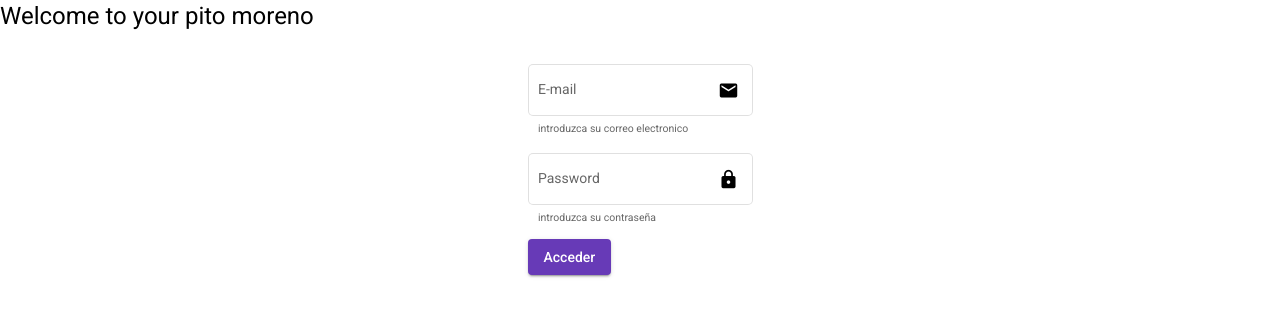
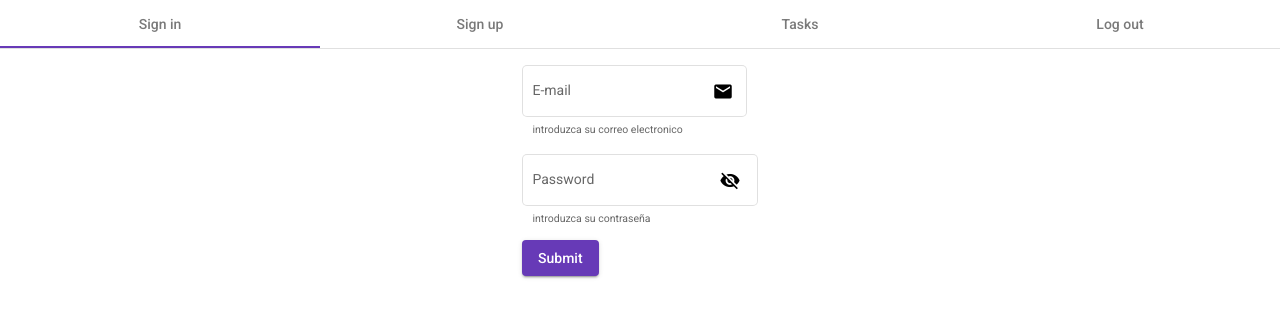
Before and after one commit to guillermodean/SLIMEAPP, an Angular app: page /signin in a window 1280 px wide. Shown: the top 318 px of the page. Built offline with nearby package versions, Linux system fonts and the light colour scheme; sample sign-in values are in the browser's storage.

Commit message:
first homeguill commit, changed signin as front

```diff
--- a/package.json
+++ b/package.json
@@ -42,6 +42,6 @@
     "protractor": "~7.0.0",
     "ts-node": "~8.3.0",
     "tslint": "~6.1.0",
-    "typescript": "~4.1.5"
+    "typescript": "^4.1.6"
   }
 }
--- a/src/app/app-routing.module.ts
+++ b/src/app/app-routing.module.ts
@@ -12,12 +12,13 @@ import { AuthGuard } from "./auth.guard";
 const routes: Routes = [
   {
     path:'',
-    redirectTo:'task',
+    redirectTo:'signin',
     pathMatch:'full'
   },
   {
     path:'task',
-    component:TaskComponent
+    component:TaskComponent,
+    canActivate: [AuthGuard]
   },
   {
     path:'signin',
@@ -25,7 +26,8 @@ const routes: Routes = [
   },
   {
     path:'signup',
-    component:SignupComponent
+    component:SignupComponent,
+    canActivate: [AuthGuard]
   },
   {
     path:'private',
--- a/src/app/app.component.html
+++ b/src/app/app.component.html
@@ -15,7 +15,14 @@
   </nav>
 </ng-container>
 <ng-template #loggedIn>
-  <h1>Welcome to your pito moreno</h1>
+  <ng-container>
+    <nav mat-tab-nav-bar mat-stretch-tabs animationDuration="2000ms">
+      <a mat-tab-link *ngFor="let link of navLinks" [routerLink]="link.link" routerLinkActive #rla="routerLinkActive"
+        [active]="rla.isActive">{{link.label}}
+      </a>
+      <a mat-tab-link (click)="authservice.logOut()">Log out</a>
+    </nav>
+  </ng-container>
 </ng-template>
 
 
--- a/src/app/app.component.ts
+++ b/src/app/app.component.ts
@@ -9,31 +9,49 @@ import { AuthService } from "./services/auth.service";
 })
 export class AppComponent {
   title = 'frontend';
-  navLinks:any[];
-  activeLinkIndex=-1;
-  constructor(private router: Router,public authservice:AuthService){
-    this.navLinks=[
+  navLinks: any[];
+  activeLinkIndex = -1;
+
+  constructor(private router: Router, public authservice: AuthService) {
+    this.navLinks = []
+  }
+  ngOnInit(): void {
+
+    if (this.authservice.logdegIn()) {
+      console.log('navlinks ' + this.navLinks)
+      this.navLinks = [
         {
-        label:'Tasks',
-        link:'./task',
-        index:0
+          label: 'Sign in',
+          link: './signin',
+          index: 0
         },
         {
-        label:'Sign up',
-        link:'./signup',
-        index:1
+          label: 'Sign up',
+          link: './signup',
+          index: 1
         },
         {
-        label:'Sign in',
-        link:'./signin',
-        index:2
+          label: 'Tasks',
+          link: './task',
+          index: 2
         }
       ];
+      this.ngOnInit
+    } else {
+      console.log('navlinks ' + this.navLinks)
+      this.navLinks = [
+        {
+          label: 'Sign in',
+          link: './signin',
+          index: 0
+        }
+      ];
+      this.ngOnInit
+    }
 
-  }
-  ngOnInit(): void {
     this.router.events.subscribe((res) => {
       this.activeLinkIndex = this.navLinks.indexOf(this.navLinks.find(tab => tab.link === '.' + this.router.url));
     });
+
   }
 }
--- a/src/app/components/signing/signing.component.css
+++ b/src/app/components/signing/signing.component.css
@@ -5,3 +5,19 @@
   flex-direction: column;
   padding-top: 1%;
 }
+.example-container .mat-form-field + .mat-form-field {
+  margin-left: 8px;
+}
+
+.example-right-align {
+  text-align: right;
+}
+
+input.example-right-align::-webkit-outer-spin-button,
+input.example-right-align::-webkit-inner-spin-button {
+  display: none;
+}
+
+input.example-right-align {
+  -moz-appearance: textfield;
+}
--- a/src/app/components/signing/signing.component.html
+++ b/src/app/components/signing/signing.component.html
@@ -1,10 +1,11 @@
 <div class="row">
   <div class="parent">
-      <form  (submit)='signIn()'> <!--[formGroup]='loginform'-->
+    <form (submit)='signIn()'>
+      <!--[formGroup]='loginform'-->
       <p>
         <mat-form-field appearance="outline">
           <mat-label>E-mail</mat-label>
-              <input  matInput name="email" [(ngModel)]="user.email"placeholder="Email" >
+          <input matInput name="email" [(ngModel)]="user.email" placeholder="Email">
           <mat-icon matSuffix>email</mat-icon>
           <mat-hint>introduzca su correo electronico</mat-hint>
         </mat-form-field>
@@ -12,13 +13,16 @@
       <p>
         <mat-form-field appearance="outline">
           <mat-label>Password</mat-label>
-              <input  matInput name="password"[(ngModel)]="user.password" placeholder="Email" >
-              <mat-icon matSuffix>lock</mat-icon>
+          <input matInput [type]="hide ? 'password' : 'text'" name="password" [(ngModel)]="user.password"
+            placeholder="Email">
+          <button mat-icon-button matSuffix (click)="hide = !hide" [attr.aria-label]="'Hide password'"
+            [attr.aria-pressed]="hide">
+            <mat-icon>{{hide ? 'visibility_off' : 'visibility'}}</mat-icon>
+          </button>
           <mat-hint>introduzca su contraseña</mat-hint>
         </mat-form-field>
       </p>
-
-          <button mat-raised-button color="primary" type="submit">Acceder</button>
+      <button mat-raised-button color="primary" type="submit">Submit</button>
     </form>
   </div>
 
--- a/src/app/components/signing/signing.component.ts
+++ b/src/app/components/signing/signing.component.ts
@@ -1,5 +1,6 @@
 import { Component, OnInit } from '@angular/core';
 import { AuthService } from "../../services/auth.service";
+import { MatFormFieldModule } from "@angular/material/form-field";
 import { Router } from "@angular/router";
 
 @Component({
@@ -8,26 +9,33 @@ import { Router } from "@angular/router";
   styleUrls: ['./signing.component.css']
 })
 export class SigningComponent implements OnInit {
-  user={
-    email:'',
-    password:''
+  user = {
+    email: '',
+    password: ''
   }
-  constructor(private authservice:AuthService, private router:Router) { }
+  hide = true;
+  constructor(private authservice: AuthService, private router: Router) { }
 
   ngOnInit(): void {
   }
-  signIn(){
+  signIn() {
     console.log(this.user)
     this.authservice.signIn(this.user)
-    .subscribe(
-      res=>{console.log(res);
-      localStorage.setItem('token',res.token);
-      this.router.navigate(['/private'])
-    },
-      err=>{console.log(err)
-      alert('Contraseña incoreecta')}
+      .subscribe(
+        res => {
+          console.log(res);
+          localStorage.setItem('token', res.token);
+          this.router.navigate(['/task'])
+            .then(() => {
+              window.location.reload();
+            });
+        },
+        err => {
+          console.log(err)
+          alert('Contraseña incoreecta')
+        }
 
-    )
+      )
   }
 
 }
--- a/src/app/components/task/task.component.ts
+++ b/src/app/components/task/task.component.ts
@@ -1,5 +1,7 @@
 import { Component, OnInit } from '@angular/core';
 import { TasksService } from "../../services/tasks.service";
+import { Router } from '@angular/router';
+import { AuthService } from 'src/app/services/auth.service';
 
 
 export interface TaskDef {
@@ -19,7 +21,7 @@ export class TaskComponent implements OnInit {
 
   tasks: any = []
   task = {
-    _id:'',
+    _id:null,
     name: '',
     description: '',
     date: '',
@@ -27,9 +29,11 @@ export class TaskComponent implements OnInit {
   }
   displayedColumns: string[] = [ 'name', 'description', 'date','actions'];
 
-  constructor(private taskService: TasksService) { }
+  constructor(private taskService: TasksService) {
+  }
 
   ngOnInit(): void {
+
     this.taskService.getTasks()
       .subscribe(
         res => {
@@ -59,6 +63,7 @@ export class TaskComponent implements OnInit {
     .subscribe(
       res=>{
         console.log(res)
+        this.ngOnInit()
       },
       err =>{
         console.log(err)
--- a/src/app/services/auth.service.ts
+++ b/src/app/services/auth.service.ts
@@ -29,5 +29,8 @@ export class AuthService {
   logOut(){
     localStorage.removeItem('token');
     this.router.navigate(['/signin'])
+    .then(() => {
+      window.location.reload();
+    });
   }
 }
--- a/src/app/services/tasks.service.ts
+++ b/src/app/services/tasks.service.ts
@@ -18,6 +18,7 @@ export class TasksService {
   }
 
   postTask(task: { name: string; description: string;date: any }){
+    console.log(task)
     return this.http.post<any>(this.URL+'/tasks',task);
 
   }
```
Also changed, not shown: 1 other file (tests, documents, lock files or other folders). Lines whose indentation alone changed are shown as unchanged.
